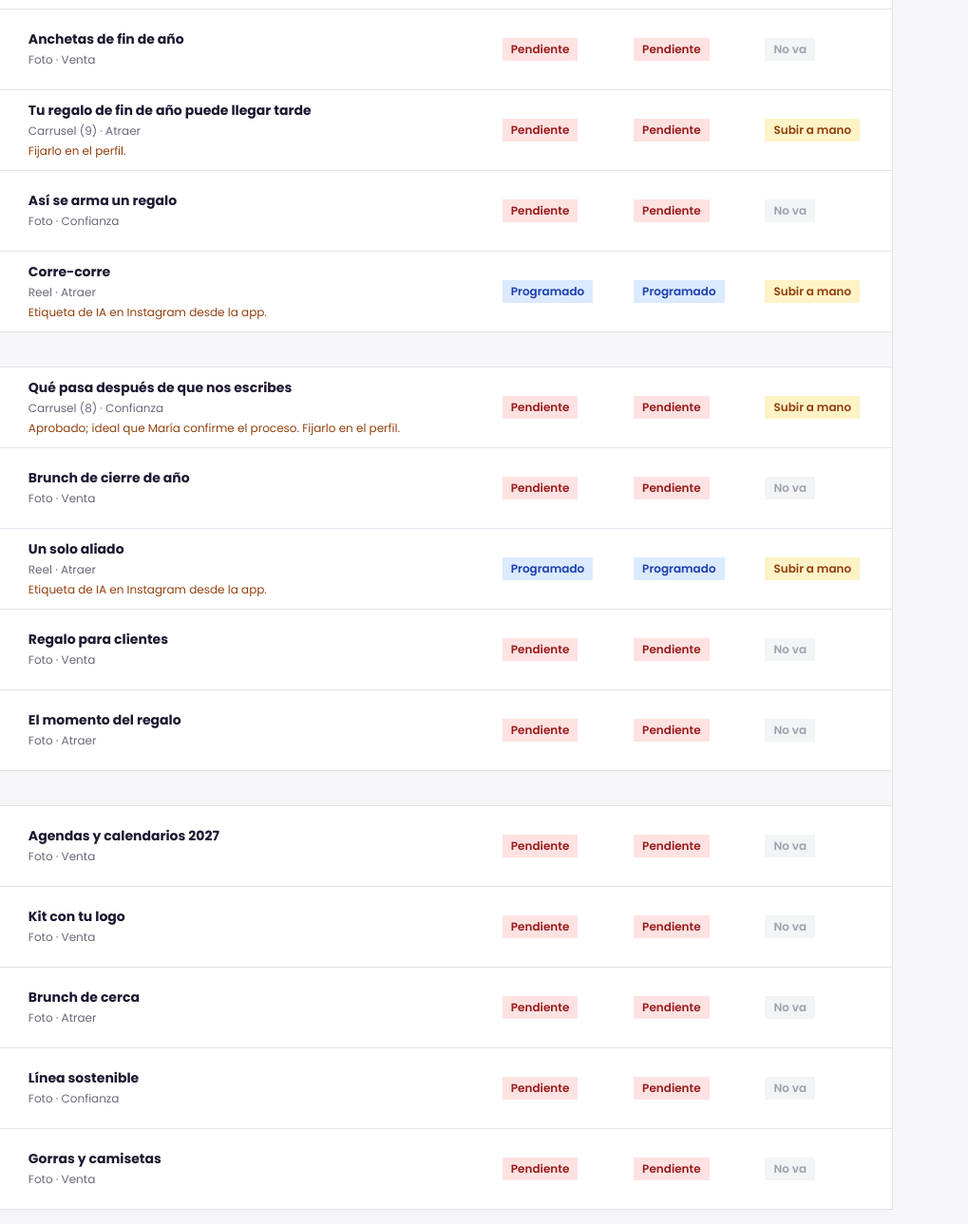
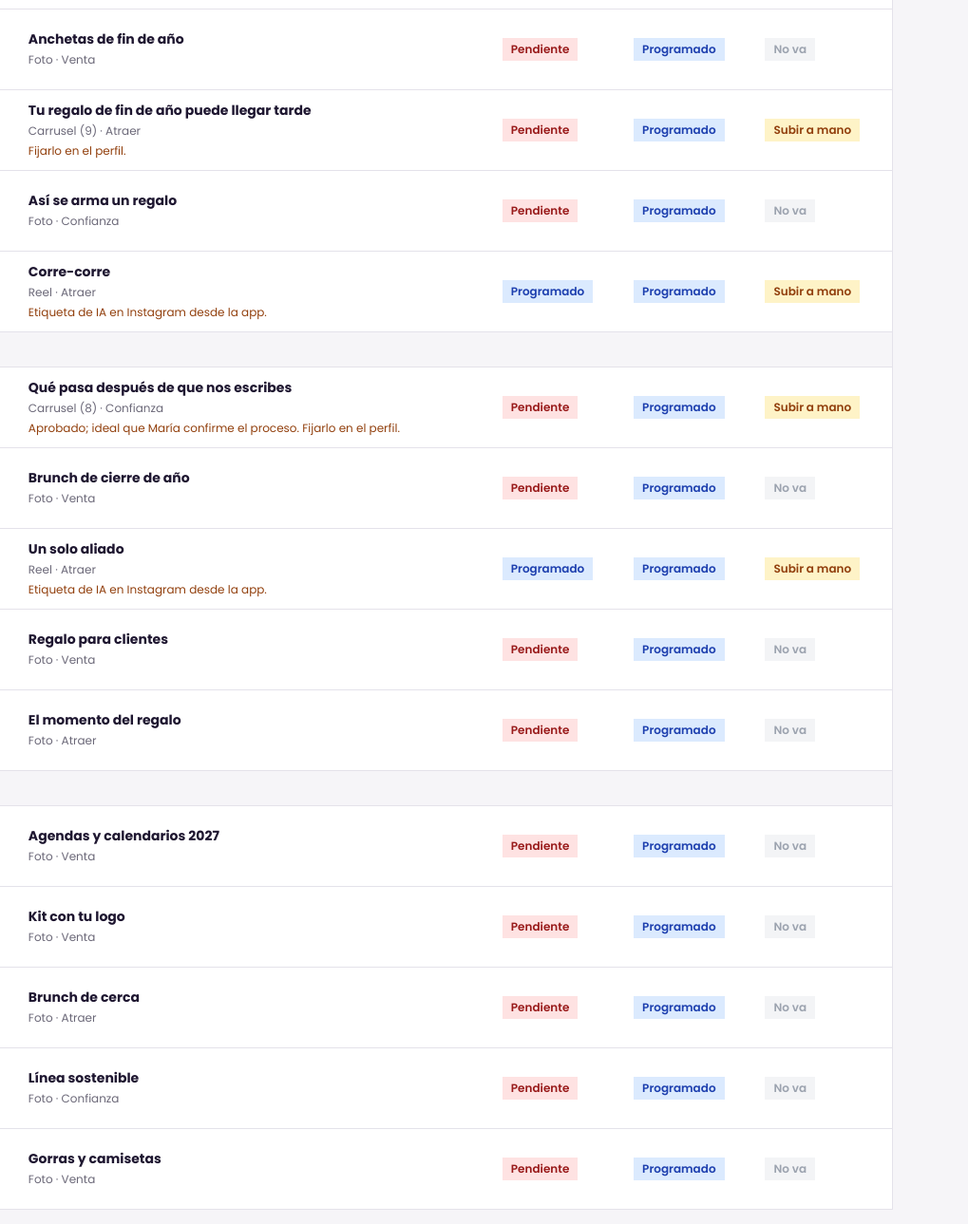
Before and after one commit to centrisdata-lab/gonfle-contenido, a plain HTML site: page parrilla.html in a window 1280 px wide. Shown: the part 1069-2358 px from the top of the page at 95% size, 261-1280 px from the left. Drawn offline with Linux system fonts and the light colour scheme.

Commit message:
Parrilla: Facebook programado hasta el 4 de diciembre
Co-Authored-By: Claude Opus 5.5 <noreply@anthropic.com>

```diff
--- a/parrilla.html
+++ b/parrilla.html
@@ -22,7 +22,7 @@ tr.sem td{background:var(--fondo);font-weight:700;font-size:13px;padding:8px 10p
 </style></head><body>
 <header><h1>Gonflé · Parrilla de publicaciones</h1><p>Qué está publicado, qué está programado y qué falta en cada red · actualizado 2026-11-12 · <a href="./">volver a la revisión de contenido</a></p></header>
 <main>
-<div class="resumen"><div class="res"><h3>Instagram</h3><p><b>1</b> publicadas · <b>9</b> programadas · <b>12</b> por subir</p><div class="barra"><i style="width:5%" class="pub"></i><i style="width:41%" class="prog"></i></div></div><div class="res"><h3>Facebook</h3><p><b>1</b> publicadas · <b>9</b> programadas · <b>12</b> por subir</p><div class="barra"><i style="width:5%" class="pub"></i><i style="width:41%" class="prog"></i></div></div><div class="res"><h3>TikTok</h3><p><b>2</b> publicadas · <b>0</b> programadas · <b>5</b> por subir</p><div class="barra"><i style="width:29%" class="pub"></i><i style="width:0%" class="prog"></i></div></div></div>
+<div class="resumen"><div class="res"><h3>Instagram</h3><p><b>1</b> publicadas · <b>9</b> programadas · <b>12</b> por subir</p><div class="barra"><i style="width:5%" class="pub"></i><i style="width:41%" class="prog"></i></div></div><div class="res"><h3>Facebook</h3><p><b>1</b> publicadas · <b>21</b> programadas · <b>0</b> por subir</p><div class="barra"><i style="width:5%" class="pub"></i><i style="width:95%" class="prog"></i></div></div><div class="res"><h3>TikTok</h3><p><b>2</b> publicadas · <b>0</b> programadas · <b>5</b> por subir</p><div class="barra"><i style="width:29%" class="pub"></i><i style="width:0%" class="prog"></i></div></div></div>
 <div class="ley"><span class="e pub">Publicado</span> ya salió <span class="e prog">Programado</span> queda programado y sale solo <span class="e pend">Pendiente</span> falta programarlo <span class="e rec">Subir a mano</span> TikTok: se sube a mano (aviso en Google Calendar) <span class="e no">No va</span> no va en esa red</div>
 <table><tr><th>Día</th><th></th><th>Pieza</th><th>Instagram</th><th>Facebook</th><th>TikTok</th></tr>
 <tr class="sem"><td colspan="7">Semana del 9 de nov</td></tr><tr class="hoy">
@@ -61,15 +61,15 @@ tr.sem td{background:var(--fondo);font-weight:700;font-size:13px;padding:8px 10p
 <td class="f"><b>Mar 17 nov</b><br><span>12:30</span></td>
 <td class="m"><img src="posts-feed/listas-para-subir/f01-ancheta.jpg" alt="" loading="lazy"></td>
 <td><b>Anchetas de fin de año</b><br><span class="t">Foto · Venta</span></td>
-<td><span class="e pend">Pendiente</span></td><td><span class="e pend">Pendiente</span></td><td><span class="e no">No va</span></td></tr><tr class="">
+<td><span class="e pend">Pendiente</span></td><td><span class="e prog">Programado</span></td><td><span class="e no">No va</span></td></tr><tr class="">
 <td class="f"><b>Mié 18 nov</b><br><span>12:30</span></td>
 <td class="m"><img src="carruseles/ca-errores-01.jpg" alt="" loading="lazy"></td>
 <td><b>Tu regalo de fin de año puede llegar tarde</b><br><span class="t">Carrusel (9) · Atraer</span><br><span class="n">Fijarlo en el perfil.</span></td>
-<td><span class="e pend">Pendiente</span></td><td><span class="e pend">Pendiente</span></td><td><span class="e rec">Subir a mano</span></td></tr><tr class="">
+<td><span class="e pend">Pendiente</span></td><td><span class="e prog">Programado</span></td><td><span class="e rec">Subir a mano</span></td></tr><tr class="">
 <td class="f"><b>Jue 19 nov</b><br><span>12:30</span></td>
 <td class="m"><img src="posts-feed/listas-para-subir/f07-armando-cajas.jpg" alt="" loading="lazy"></td>
 <td><b>Así se arma un regalo</b><br><span class="t">Foto · Confianza</span></td>
-<td><span class="e pend">Pendiente</span></td><td><span class="e pend">Pendiente</span></td><td><span class="e no">No va</span></td></tr><tr class="">
+<td><span class="e pend">Pendiente</span></td><td><span class="e prog">Programado</span></td><td><span class="e no">No va</span></td></tr><tr class="">
 <td class="f"><b>Vie 20 nov</b><br><span>18:30</span></td>
 <td class="m"><img src="portadas-reels/portada-reel-corre-corre.jpg" alt="" loading="lazy"></td>
 <td><b>Corre-corre</b><br><span class="t">Reel · Atraer</span><br><span class="n">Etiqueta de IA en Instagram desde la app.</span></td>
@@ -77,11 +77,11 @@ tr.sem td{background:var(--fondo);font-weight:700;font-size:13px;padding:8px 10p
 <td class="f"><b>Lun 23 nov</b><br><span>12:30</span></td>
 <td class="m"><img src="carruseles/cb-proceso-01.jpg" alt="" loading="lazy"></td>
 <td><b>Qué pasa después de que nos escribes</b><br><span class="t">Carrusel (8) · Confianza</span><br><span class="n">Aprobado; ideal que María confirme el proceso. Fijarlo en el perfil.</span></td>
-<td><span class="e pend">Pendiente</span></td><td><span class="e pend">Pendiente</span></td><td><span class="e rec">Subir a mano</span></td></tr><tr class="">
+<td><span class="e pend">Pendiente</span></td><td><span class="e prog">Programado</span></td><td><span class="e rec">Subir a mano</span></td></tr><tr class="">
 <td class="f"><b>Mar 24 nov</b><br><span>12:30</span></td>
 <td class="m"><img src="posts-feed/listas-para-subir/f03-brunch.jpg" alt="" loading="lazy"></td>
 <td><b>Brunch de cierre de año</b><br><span class="t">Foto · Venta</span></td>
-<td><span class="e pend">Pendiente</span></td><td><span class="e pend">Pendiente</span></td><td><span class="e no">No va</span></td></tr><tr class="">
+<td><span class="e pend">Pendiente</span></td><td><span class="e prog">Programado</span></td><td><span class="e no">No va</span></td></tr><tr class="">
 <td class="f"><b>Mié 25 nov</b><br><span>18:30</span></td>
 <td class="m"><img src="portadas-reels/portada-reel-un-solo-aliado.jpg" alt="" loading="lazy"></td>
 <td><b>Un solo aliado</b><br><span class="t">Reel · Atraer</span><br><span class="n">Etiqueta de IA en Instagram desde la app.</span></td>
@@ -89,31 +89,31 @@ tr.sem td{background:var(--fondo);font-weight:700;font-size:13px;padding:8px 10p
 <td class="f"><b>Jue 26 nov</b><br><span>12:30</span></td>
 <td class="m"><img src="posts-feed/listas-para-subir/g01-regalo-cliente.jpg" alt="" loading="lazy"></td>
 <td><b>Regalo para clientes</b><br><span class="t">Foto · Venta</span></td>
-<td><span class="e pend">Pendiente</span></td><td><span class="e pend">Pendiente</span></td><td><span class="e no">No va</span></td></tr><tr class="">
+<td><span class="e pend">Pendiente</span></td><td><span class="e prog">Programado</span></td><td><span class="e no">No va</span></td></tr><tr class="">
 <td class="f"><b>Vie 27 nov</b><br><span>12:30</span></td>
 <td class="m"><img src="posts-feed/listas-para-subir/f08-equipo-regalos.jpg" alt="" loading="lazy"></td>
 <td><b>El momento del regalo</b><br><span class="t">Foto · Atraer</span></td>
-<td><span class="e pend">Pendiente</span></td><td><span class="e pend">Pendiente</span></td><td><span class="e no">No va</span></td></tr><tr class="sem"><td colspan="7">Semana del 30 de nov</td></tr><tr class="">
+<td><span class="e pend">Pendiente</span></td><td><span class="e prog">Programado</span></td><td><span class="e no">No va</span></td></tr><tr class="sem"><td colspan="7">Semana del 30 de nov</td></tr><tr class="">
 <td class="f"><b>Lun 30 nov</b><br><span>12:30</span></td>
 <td class="m"><img src="posts-feed/listas-para-subir/f06-agendas-2027.jpg" alt="" loading="lazy"></td>
 <td><b>Agendas y calendarios 2027</b><br><span class="t">Foto · Venta</span></td>
-<td><span class="e pend">Pendiente</span></td><td><span class="e pend">Pendiente</span></td><td><span class="e no">No va</span></td></tr><tr class="">
+<td><span class="e pend">Pendiente</span></td><td><span class="e prog">Programado</span></td><td><span class="e no">No va</span></td></tr><tr class="">
 <td class="f"><b>Mar 1 dic</b><br><span>12:30</span></td>
 <td class="m"><img src="posts-feed/listas-para-subir/f02-kit-logo.jpg" alt="" loading="lazy"></td>
 <td><b>Kit con tu logo</b><br><span class="t">Foto · Venta</span></td>
-<td><span class="e pend">Pendiente</span></td><td><span class="e pend">Pendiente</span></td><td><span class="e no">No va</span></td></tr><tr class="">
+<td><span class="e pend">Pendiente</span></td><td><span class="e prog">Programado</span></td><td><span class="e no">No va</span></td></tr><tr class="">
 <td class="f"><b>Mié 2 dic</b><br><span>12:30</span></td>
 <td class="m"><img src="posts-feed/listas-para-subir/g07-brunch-detalle.jpg" alt="" loading="lazy"></td>
 <td><b>Brunch de cerca</b><br><span class="t">Foto · Atraer</span></td>
-<td><span class="e pend">Pendiente</span></td><td><span class="e pend">Pendiente</span></td><td><span class="e no">No va</span></td></tr><tr class="">
+<td><span class="e pend">Pendiente</span></td><td><span class="e prog">Programado</span></td><td><span class="e no">No va</span></td></tr><tr class="">
 <td class="f"><b>Jue 3 dic</b><br><span>12:30</span></td>
 <td class="m"><img src="posts-feed/listas-para-subir/g05-sostenible.jpg" alt="" loading="lazy"></td>
 <td><b>Línea sostenible</b><br><span class="t">Foto · Confianza</span></td>
-<td><span class="e pend">Pendiente</span></td><td><span class="e pend">Pendiente</span></td><td><span class="e no">No va</span></td></tr><tr class="">
+<td><span class="e pend">Pendiente</span></td><td><span class="e prog">Programado</span></td><td><span class="e no">No va</span></td></tr><tr class="">
 <td class="f"><b>Vie 4 dic</b><br><span>12:30</span></td>
 <td class="m"><img src="posts-feed/listas-para-subir/g03-gorras-camisetas.jpg" alt="" loading="lazy"></td>
 <td><b>Gorras y camisetas</b><br><span class="t">Foto · Venta</span></td>
-<td><span class="e pend">Pendiente</span></td><td><span class="e pend">Pendiente</span></td><td><span class="e no">No va</span></td></tr>
+<td><span class="e pend">Pendiente</span></td><td><span class="e prog">Programado</span></td><td><span class="e no">No va</span></td></tr>
 </table>
 <div class="enero"><h3>Guardado para enero (no es de temporada)</h3>Arco inflable · Golpeadores en el estadio · Carpa inflable (confirmar con María) · Activación de marca · Pelotas gigantes · Backing para eventos · Exhibidor de mostrador · Banderines · Sombrillas · Semana de la Salud</div>
 </main></body></html>
```
